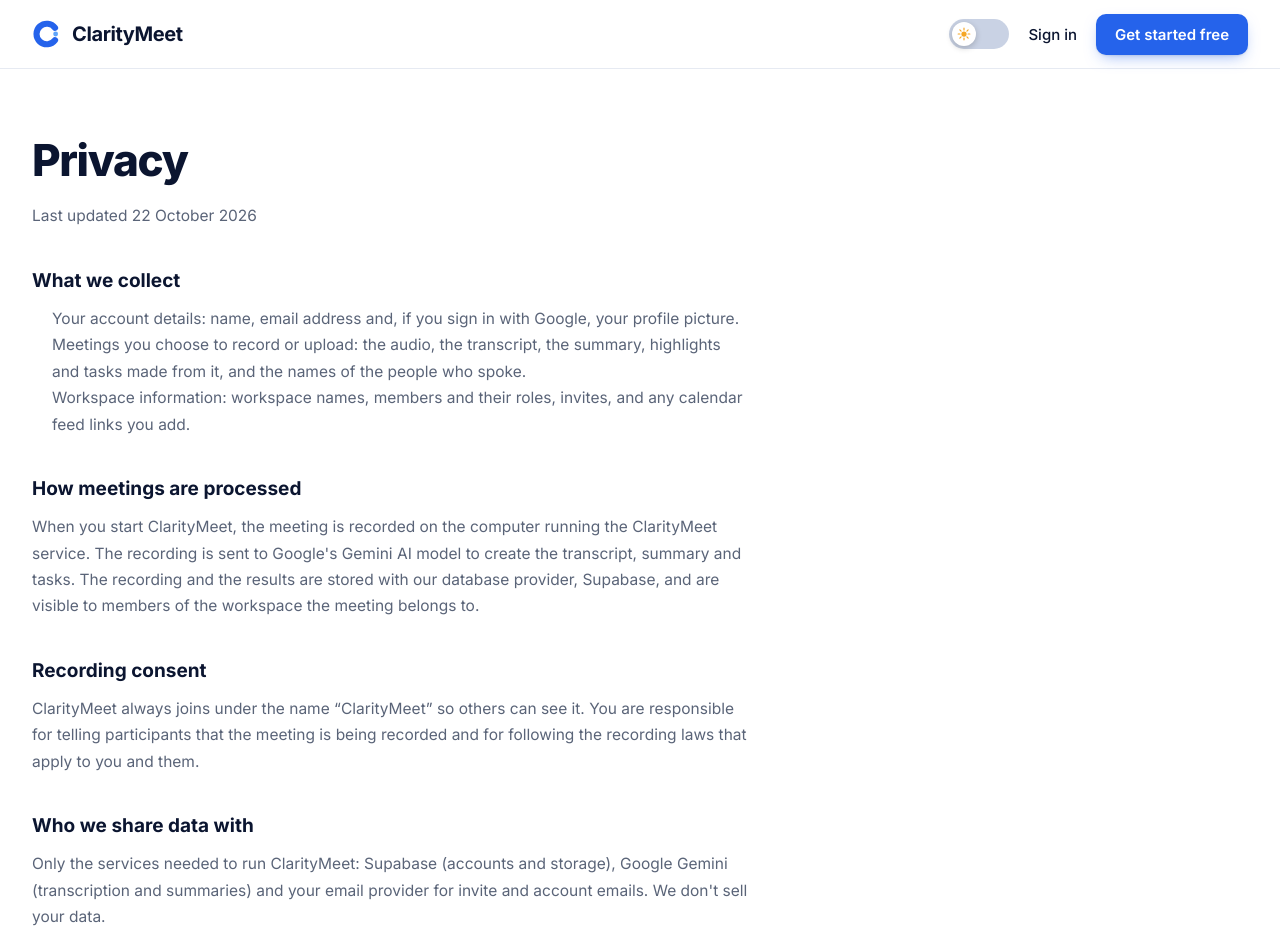
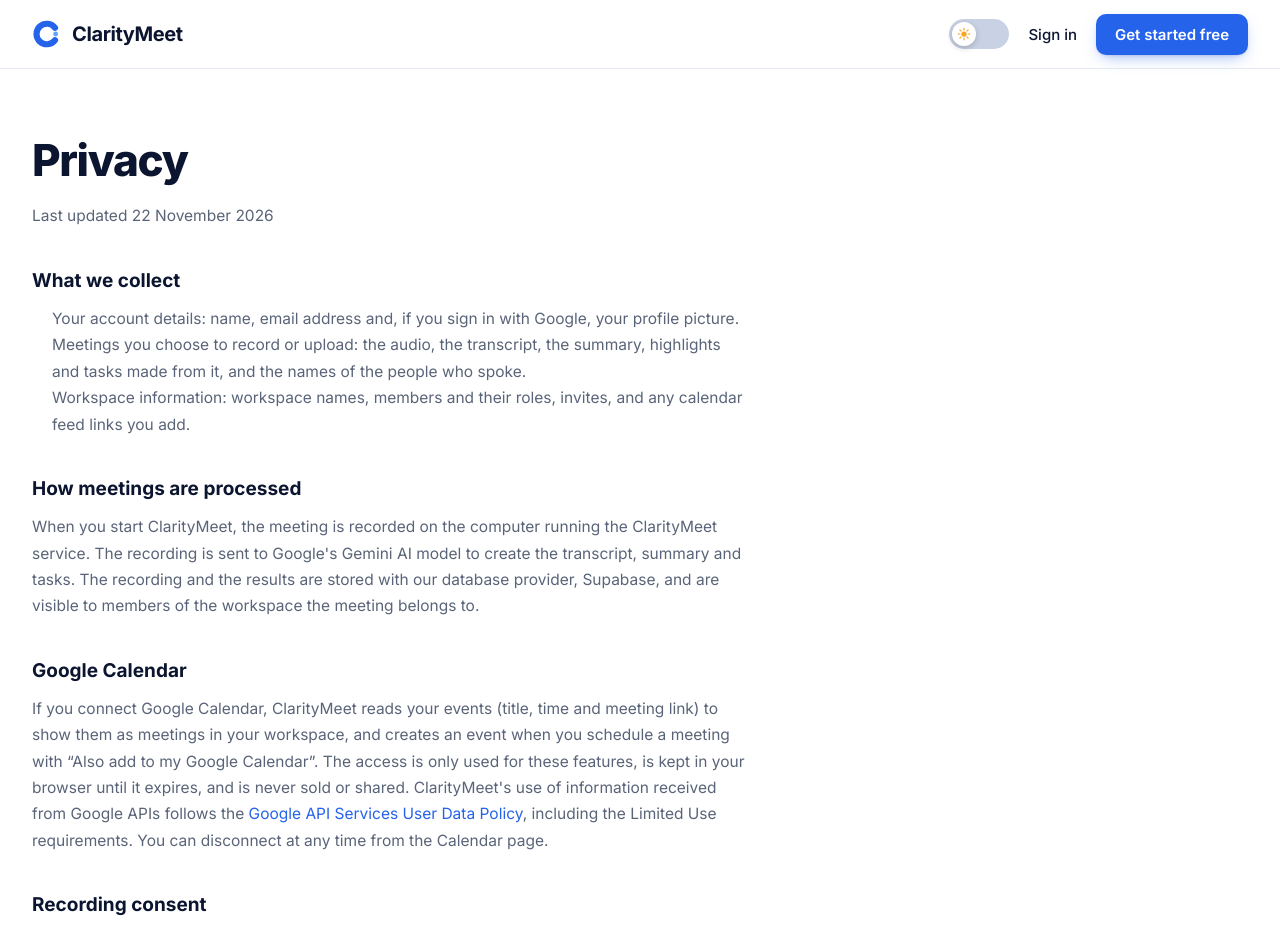
Before and after one commit to user-741/ClarityMeet, a Next.js app: page /privacy in a window 1280 px wide. Shown: the top 934 px of the page. Built offline with nearby package versions, Linux system fonts and the light colour scheme; no server answers.

Commit message:
Minor adjustment.

```diff
--- a/app/privacy/page.tsx
+++ b/app/privacy/page.tsx
@@ -15,7 +15,7 @@ export default function PrivacyPage() {
       <main id="main" className="lp-wrap">
         <article className="lp-doc">
           <h1>Privacy</h1>
-          <p>Last updated 22 October 2026</p>
+          <p>Last updated 22 November 2026</p>
 
           <h2>What we collect</h2>
           <ul>
@@ -29,6 +29,15 @@ export default function PrivacyPage() {
             When you start ClarityMeet, the meeting is recorded on the computer running the ClarityMeet service.
             The recording is sent to Google&apos;s Gemini AI model to create the transcript, summary and tasks.
             The recording and the results are stored with our database provider, Supabase, and are visible to members of the workspace the meeting belongs to.
+          </p>
+
+          <h2>Google Calendar</h2>
+          <p>
+            If you connect Google Calendar, ClarityMeet reads your events (title, time and meeting link) to show them as meetings in your workspace,
+            and creates an event when you schedule a meeting with &ldquo;Also add to my Google Calendar&rdquo;. The access is only used for these features,
+            is kept in your browser until it expires, and is never sold or shared. ClarityMeet&apos;s use of information received from Google APIs follows the{" "}
+            <a href="https://developers.google.com/terms/api-services-user-data-policy" target="_blank" rel="noreferrer">Google API Services User Data Policy</a>,
+            including the Limited Use requirements. You can disconnect at any time from the Calendar page.
           </p>
 
           <h2>Recording consent</h2>
```
